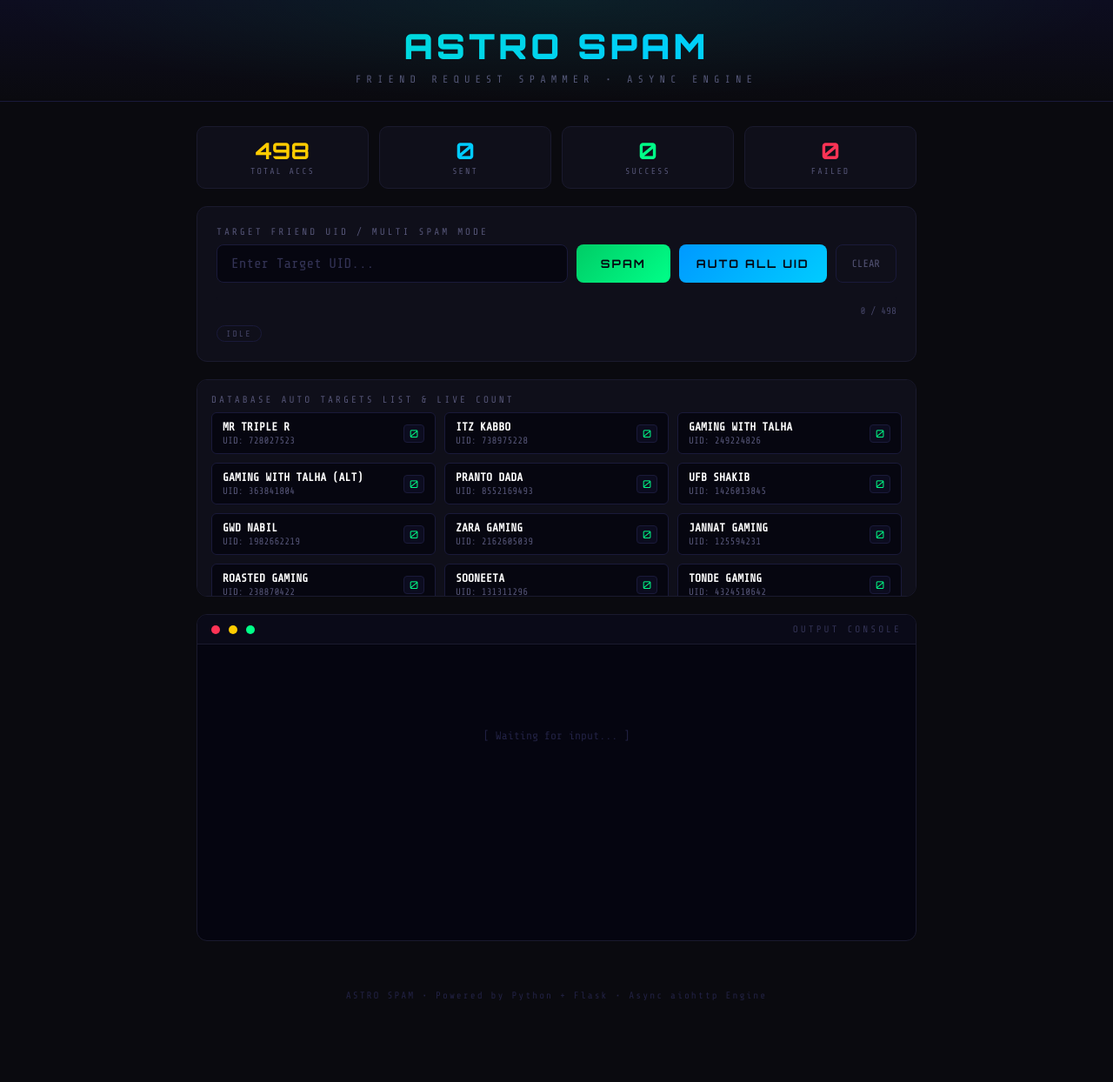
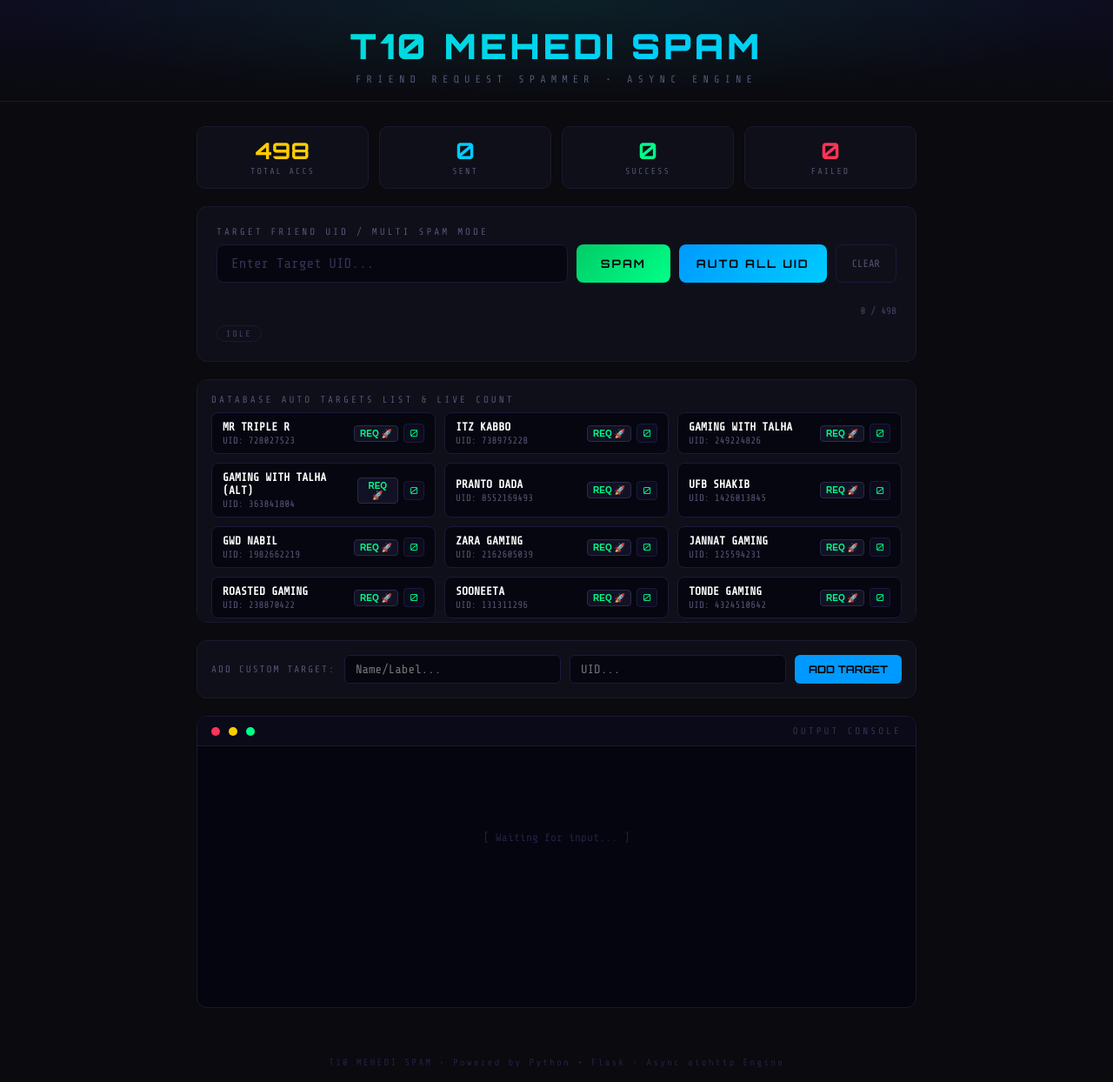
Before and after one commit to AstroCode-GBot/spam, a Flask app: page / in a window 1280 px wide. Shown: the whole page at 87% size. Before the commit the page ends 1150 px from the top, so only its background shows below. Run offline with Flask 3, Linux system fonts and the light colour scheme.

Commit message:
Update index.html

```diff
--- a/templates/index.html
+++ b/templates/index.html
@@ -3,7 +3,7 @@
 <head>
   <meta charset="UTF-8" />
   <meta name="viewport" content="width=device-width, initial-scale=1.0"/>
-  <title>ASTRO SPAM</title>
+  <title>T10 MEHEDI SPAM</title>
   <style>
     @import url('https://fonts.googleapis.com/css2?family=Orbitron:wght@400;700;900&family=Share+Tech+Mono&display=swap');
 
@@ -173,14 +173,7 @@
     }
 
     .btn-spam:hover  { transform: translateY(-1px); box-shadow: 0 0 20px rgba(0,255,136,.35); }
-    .btn-spam:active { transform: translateY(0); }
-    .btn-spam:disabled {
-      background: #1a1a2e;
-      color: #333355;
-      cursor: not-allowed;
-      box-shadow: none;
-      transform: none;
-    }
+    .btn-spam:disabled { background: #1a1a2e; color: #333355; cursor: not-allowed; box-shadow: none; transform: none; }
 
     .btn-auto-all {
       background: linear-gradient(135deg, #0099ff, #00ccff);
@@ -210,7 +203,6 @@
       padding: 12px 18px;
       transition: border-color .2s, color .2s;
     }
-
     .btn-clear:hover { border-color: var(--red); color: var(--red); }
 
     /* ── PROGRESS ── */
@@ -244,7 +236,7 @@
       border: 1px solid var(--border);
       border-radius: 12px;
       padding: 16px;
-      max-height: 250px;
+      max-height: 280px;
       overflow-y: auto;
     }
     .creator-panel::-webkit-scrollbar { width: 4px; }
@@ -252,22 +244,95 @@
 
     .creator-grid {
       display: grid;
-      grid-template-columns: repeat(auto-fill, minmax(240px, 1fr));
+      grid-template-columns: repeat(auto-fill, minmax(250px, 1fr));
       gap: 10px;
     }
     .creator-item {
       background: #060610;
       border: 1px solid #1a1a3a;
-      border-radius: 6px;
+      border-radius: 8px;
       padding: 8px 12px;
       display: flex;
       justify-content: space-between;
       align-items: center;
       font-size: 13px;
+      transition: border-color 0.2s;
     }
-    .creator-name { color: #ffffff; font-weight: bold; }
+    .creator-name { color: #ffffff; font-weight: bold; text-transform: uppercase; }
     .creator-uid { color: #555577; font-size: 11px; margin-top: 2px;}
-    .creator-count { color: var(--green); font-family: 'Orbitron', sans-serif; font-size: 12px; border: 1px solid #1a1a3a; padding: 2px 6px; border-radius: 4px; background: #0c0c1f;}
+
+    .creator-actions {
+      display: flex;
+      align-items: center;
+      gap: 6px;
+    }
+    .creator-count {
+      color: var(--green);
+      font-family: 'Orbitron', sans-serif;
+      font-size: 11px;
+      border: 1px solid #1a1a3a;
+      padding: 3px 6px;
+      border-radius: 4px;
+      background: #0c0c1f;
+      min-width: 24px;
+      text-align: center;
+    }
+    .btn-manual-req {
+      background: #121225;
+      border: 1px solid #2a2a4a;
+      color: var(--green);
+      padding: 3px 6px;
+      border-radius: 4px;
+      font-size: 10px;
+      cursor: pointer;
+      font-weight: bold;
+      transition: background 0.15s, border-color 0.15s;
+    }
+    .btn-manual-req:hover {
+      background: var(--green);
+      border-color: var(--green);
+      color: #000;
+    }
+    .btn-manual-req:disabled {
+      opacity: 0.3;
+      cursor: not-allowed;
+      background: #121225;
+      color: #444;
+    }
+
+    /* ── ADD CUSTOM UID PANEL ── */
+    .add-uid-panel {
+      background: var(--panel);
+      border: 1px solid var(--border);
+      border-radius: 12px;
+      padding: 16px;
+      display: flex;
+      gap: 10px;
+      align-items: center;
+    }
+    .add-uid-panel input {
+      background: #060610;
+      border: 1px solid #1a1a3a;
+      border-radius: 6px;
+      color: #fff;
+      font-family: 'Share Tech Mono', monospace;
+      padding: 8px 12px;
+      outline: none;
+      font-size: 14px;
+    }
+    .add-uid-panel input:focus { border-color: #0099ff; }
+    .btn-add-custom {
+      background: #0099ff;
+      border: none;
+      border-radius: 6px;
+      color: #000;
+      font-family: 'Orbitron', sans-serif;
+      font-size: 12px;
+      font-weight: 700;
+      padding: 9px 16px;
+      cursor: pointer;
+    }
+    .btn-add-custom:hover { background: #00ccff; box-shadow: 0 0 10px rgba(0,204,255,0.2); }
 
     /* ── STATUS BADGE ── */
     .status-badge {
@@ -282,7 +347,6 @@
       color: #444466;
       margin-top: 10px;
     }
-
     .status-badge.running  { border-color: var(--green); color: var(--green); animation: pulse 1.2s ease-in-out infinite; }
     .status-badge.done     { border-color: var(--yellow); color: var(--yellow); }
     .status-badge.error    { border-color: var(--red); color: var(--red); }
@@ -299,7 +363,6 @@
       border-radius: 12px;
       overflow: hidden;
     }
-
     .console-header {
       background: #0a0a18;
       border-bottom: 1px solid var(--border);
@@ -308,12 +371,10 @@
       align-items: center;
       gap: 10px;
     }
-
     .dot { width: 10px; height: 10px; border-radius: 50%; }
     .dot-r { background: var(--red); }
     .dot-y { background: var(--yellow); }
     .dot-g { background: var(--green); }
-
     .console-title {
       font-size: 11px;
       letter-spacing: 3px;
@@ -321,18 +382,15 @@
       text-transform: uppercase;
       margin-left: auto;
     }
-
     .console-body {
-      height: 340px;
+      height: 300px;
       overflow-y: auto;
       padding: 14px 16px;
       font-size: 13px;
       line-height: 1.65;
       scroll-behavior: smooth;
     }
-
     .console-body::-webkit-scrollbar { width: 4px; }
-    .console-body::-webkit-scrollbar-track { background: transparent; }
     .console-body::-webkit-scrollbar-thumb { background: #1a1a3a; border-radius: 4px; }
 
     .log-line { display: flex; gap: 8px; }
@@ -343,33 +401,19 @@
     .log-info { color: var(--yellow); }
     .log-sys  { color: #00ccff; }
 
-    .empty-console {
-      color: #222244;
-      text-align: center;
-      margin-top: 80px;
-      font-size: 13px;
-    }
-
-    /* ── FOOTER ── */
-    footer {
-      font-size: 11px;
-      color: #222244;
-      letter-spacing: 2px;
-      padding: 16px;
-      text-align: center;
-    }
+    .empty-console { color: #222244; text-align: center; margin-top: 80px; font-size: 13px; }
+    footer { font-size: 11px; color: #222244; letter-spacing: 2px; padding: 16px; text-align: center; }
   </style>
 </head>
 <body>
 
 <header>
-  <div class="logo">ASTRO SPAM</div>
+  <div class="logo">T10 MEHEDI SPAM</div>
   <div class="subtitle">Friend Request Spammer &bull; Async Engine</div>
 </header>
 
 <main>
 
-  <!-- STATS -->
   <div class="stats-bar">
     <div class="stat-card">
       <div class="val val-total" id="s-total">{{ total }}</div>
@@ -389,7 +433,6 @@
     </div>
   </div>
 
-  <!-- FORM -->
   <div class="form-panel">
     <label>Target Friend UID / Multi Spam Mode</label>
     <div class="input-row">
@@ -407,15 +450,19 @@
     </div>
   </div>
 
-  <!-- CREATOR DATABANK UI -->
   <div class="creator-panel">
     <label style="display:block; font-size:11px; letter-spacing:3px; color:#555577; text-transform:uppercase; margin-bottom:8px;">Database Auto Targets List & Live Count</label>
     <div class="creator-grid" id="creator-list-ui">
-      <!-- Dynamic list from JS -->
-    </div>
+      </div>
   </div>
 
-  <!-- CONSOLE -->
+  <div class="add-uid-panel">
+    <label style="font-size:11px; letter-spacing:2px; color:#555577; text-transform:uppercase; white-space:nowrap;">Add Custom Target:</label>
+    <input type="text" id="custom-name-input" placeholder="Name/Label..." style="flex: 1;"/>
+    <input type="text" id="custom-uid-input" placeholder="UID..." style="flex: 1;"/>
+    <button class="btn-add-custom" onclick="addCustomUIDToArray()">ADD TARGET</button>
+  </div>
+
   <div class="console-wrap">
     <div class="console-header">
       <div class="dot dot-r"></div>
@@ -430,14 +477,14 @@
 
 </main>
 
-<footer>ASTRO SPAM &bull; Powered by Python + Flask &bull; Async aiohttp Engine</footer>
+<footer>T10 MEHEDI SPAM &bull; Powered by Python + Flask &bull; Async aiohttp Engine</footer>
 
 <script>
   const totalAccs = {{ total }};
   let es = null;
   let running = false;
 
-  // আপনার দেওয়া সম্পূর্ণ JSON ডেটাবেজ যা UI তে লোড হবে
+  // গ্লোবাল ডেটাবেজ অ্যারে
   const uidDatabase = {
     "creators": [
       { "name": "MR TRIPLE R", "uid": "728027523" },
@@ -469,7 +516,7 @@
     ]
   };
 
-  // UI তে লোড করার ফাংশন
+  // UI রেন্ডার ফাংশন
   function loadUIDDatabaseUI() {
     const container = document.getElementById('creator-list-ui');
     container.innerHTML = '';
@@ -482,13 +529,45 @@
           <div class="creator-name">${c.name}</div>
           <div class="creator-uid">UID: ${c.uid}</div>
         </div>
-        <div class="creator-count" id="count-${c.uid}">0</div>
+        <div class="creator-actions">
+          <button class="btn-manual-req" id="action-btn-${c.uid}" onclick="triggerManualItemReq('${c.uid}', '${c.name}')" title="Send Request to this UID Only">REQ 🚀</button>
+          <div class="creator-count" id="count-${c.uid}">0</div>
+        </div>
       `;
       container.appendChild(item);
     });
+    toggleActionButtonsState();
   }
 
-  // পেজ লোড হলেই লিস্ট দেখাবে
+  // নতুন কাস্টম UID যুক্ত করার লজিক
+  function addCustomUIDToArray() {
+    const nameInput = document.getElementById('custom-name-input');
+    const uidInput = document.getElementById('custom-uid-input');
+    const name = nameInput.value.trim();
+    const uid = uidInput.value.trim();
+
+    if(!name || !uid) { alert('Name abong UID duitai fillup koro!'); return; }
+
+    // ডুপ্লিকেট চেক
+    const exists = uidDatabase.creators.some(c => c.uid === uid);
+    if(exists) { alert('Ei UID ti list a age thekei ase!'); return; }
+
+    uidDatabase.creators.push({ "name": name, "uid": uid });
+    loadUIDDatabaseUI();
+
+    nameInput.value = '';
+    uidInput.value = '';
+    appendLog('log-sys', '', 'ADDED', `Successfully added "${name}" (UID: ${uid}) to current target session.`);
+  }
+
+  // রানিং অবস্থায় বাটনের স্টেট কন্ট্রোল
+  function toggleActionButtonsState() {
+    const btns = document.querySelectorAll('.btn-manual-req');
+    btns.forEach(btn => {
+      btn.disabled = running;
+    });
+  }
+
   window.onload = loadUIDDatabaseUI;
 
   function ts() {
@@ -540,7 +619,7 @@
     loadUIDDatabaseUI();
   }
 
-  // মেইন সিঙ্গেল স্প্যাম ফাংশন (যা অলরেডি ছিল)
+  // মেইন ইনপুট ফিল্ড স্প্যাম
   function startSpam() {
     if (running) return;
     const uid = document.getElementById('uid-input').value.trim();
@@ -549,34 +628,49 @@
     running = true;
     document.getElementById('btn-start').disabled = true;
     document.getElementById('btn-auto-all').disabled = true;
+    toggleActionButtonsState();
     setStatus('running');
     updateStats(0, 0, 0);
-
-    const empty = document.getElementById('empty-msg');
-    if (empty) empty.remove();
 
     appendLog('log-sys', '', '', `▶ Starting spam → Target UID: ${uid} | Accounts: ${totalAccs}`);
     executeSpamStream(uid);
   }
 
-  // লুপ চালিয়ে একটার পর একটা অটো রিকোয়েস্ট মারার অ্যালগরিদম
+  // অটোমোড থেকে ম্যানুয়ালি কোনো একটি নির্দিষ্ট আইডিতে সিঙ্গেল ক্লিক রিকোয়েস্ট ট্রিগার
+  function triggerManualItemReq(uid, name) {
+    if (running) return;
+    running = true;
+    document.getElementById('btn-start').disabled = true;
+    document.getElementById('btn-auto-all').disabled = true;
+    toggleActionButtonsState();
+
+    const el = document.getElementById(`creator-${uid}`);
+    if(el) el.style.borderColor = "var(--green)";
+
+    setStatus('running');
+    updateStats(0, 0, 0);
+    appendLog('log-info', '', 'MANUAL', `Directly syncing targeted stream request for: ${name} (UID: ${uid})`);
+
+    executeSpamStream(uid, name, el);
+  }
+
+  // অল অটোমেটেড লুপ মোড
   async function startAutoAllSpam() {
     if (running) return;
     running = true;
     document.getElementById('btn-start').disabled = true;
     document.getElementById('btn-auto-all').disabled = true;
+    toggleActionButtonsState();
 
     appendLog('log-sys', '', 'SYSTEM', `🚀 STARTING AUTO ALL UID MULTI-SPAM MODE...`);
 
     for (let i = 0; i < uidDatabase.creators.length; i++) {
       const creator = uidDatabase.creators[i];
-      // হাইলাইট করার জন্য আইটেম বর্ডার চেঞ্জ
       const el = document.getElementById(`creator-${creator.uid}`);
       if(el) el.style.borderColor = "var(--green)";
 
       appendLog('log-info', '', 'LOOP', `Processing [${i+1}/${uidDatabase.creators.length}] : ${creator.name}`);
 
-      // কারেন্ট রানিং UID প্রসেস শেষ হওয়া পর্যন্ত ওয়েট করবে (Promise Based Sync)
       await new Promise((resolve) => {
         setStatus('running');
         updateStats(0, 0, 0);
@@ -586,7 +680,6 @@
 
         es.onmessage = (e) => {
           const d = JSON.parse(e.data);
-
           if (d.type === 'start') return;
 
           if (d.type === 'done') {
@@ -594,11 +687,10 @@
             updateStats(d.success, d.fail, d.total);
             if(el) el.style.borderColor = "var(--border)";
             es.close();
-            resolve(); // লুপের পরবর্তী টার্গেটে যাওয়ার সিগন্যাল
+            resolve();
             return;
           }
 
-          // লাইভ কাউন্টার আপডেট
           if (d.type === 'success') {
             const countEl = document.getElementById(`count-${creator.uid}`);
             if (countEl) {
@@ -621,26 +713,22 @@
       });
     }
 
-    // অল প্রসেস ডান
     setStatus('done');
     running = false;
     document.getElementById('btn-start').disabled = false;
     document.getElementById('btn-auto-all').disabled = false;
+    toggleActionButtonsState();
     appendLog('log-sys', '', 'SYSTEM', `🎉 ALL UID SPAM COMPLETED SUCCESSFULLY!`);
   }
 
-  // ওল্ড সিঙ্গেল ইউজার স্ট্রিম এক্সিকিউশন
-  function executeSpamStream(uid) {
+  // জেনেরিক স্ট্রিম প্রসেসর
+  function executeSpamStream(uid, name = null, htmlElement = null) {
     if (es) { es.close(); es = null; }
     es = new EventSource(`/stream?uid=${encodeURIComponent(uid)}`);
 
     es.onmessage = (e) => {
       const d = JSON.parse(e.data);
-
-      if (d.type === 'start') {
-        appendLog('log-info', '', '●', `Sending requests with ${d.total} accounts...`);
-        return;
-      }
+      if (d.type === 'start') return;
 
       if (d.type === 'done') {
         appendLog('log-sys', '', '◆', `DONE! Success: ${d.success} | Fail: ${d.fail} | Total: ${d.total}`);
@@ -649,11 +737,12 @@
         running = false;
         document.getElementById('btn-start').disabled = false;
         document.getElementById('btn-auto-all').disabled = false;
+        toggleActionButtonsState();
+        if(htmlElement) htmlElement.style.borderColor = "var(--border)";
         es.close();
         return;
       }
 
-      // লাইভ কাউন্ট আপডেট যদি ডাটাবেজের কারো সাথে মিলে
       if (d.type === 'success') {
         const countEl = document.getElementById(`count-${uid}`);
         if (countEl) {
@@ -663,7 +752,8 @@
       }
 
       const isOk = d.type === 'success';
-      appendLog(isOk ? 'log-ok' : 'log-err', d.uid, d.status, d.msg.substring(0, 120));
+      const labelText = name ? `${name} | ${d.msg.substring(0, 80)}` : d.msg.substring(0, 120);
+      appendLog(isOk ? 'log-ok' : 'log-err', d.uid, d.status, labelText);
       updateStats(d.success, d.fail, d.done);
     };
 
@@ -673,6 +763,8 @@
       running = false;
       document.getElementById('btn-start').disabled = false;
       document.getElementById('btn-auto-all').disabled = false;
+      toggleActionButtonsState();
+      if(htmlElement) htmlElement.style.borderColor = "var(--red)";
       if (es) { es.close(); es = null; }
     };
   }
```
